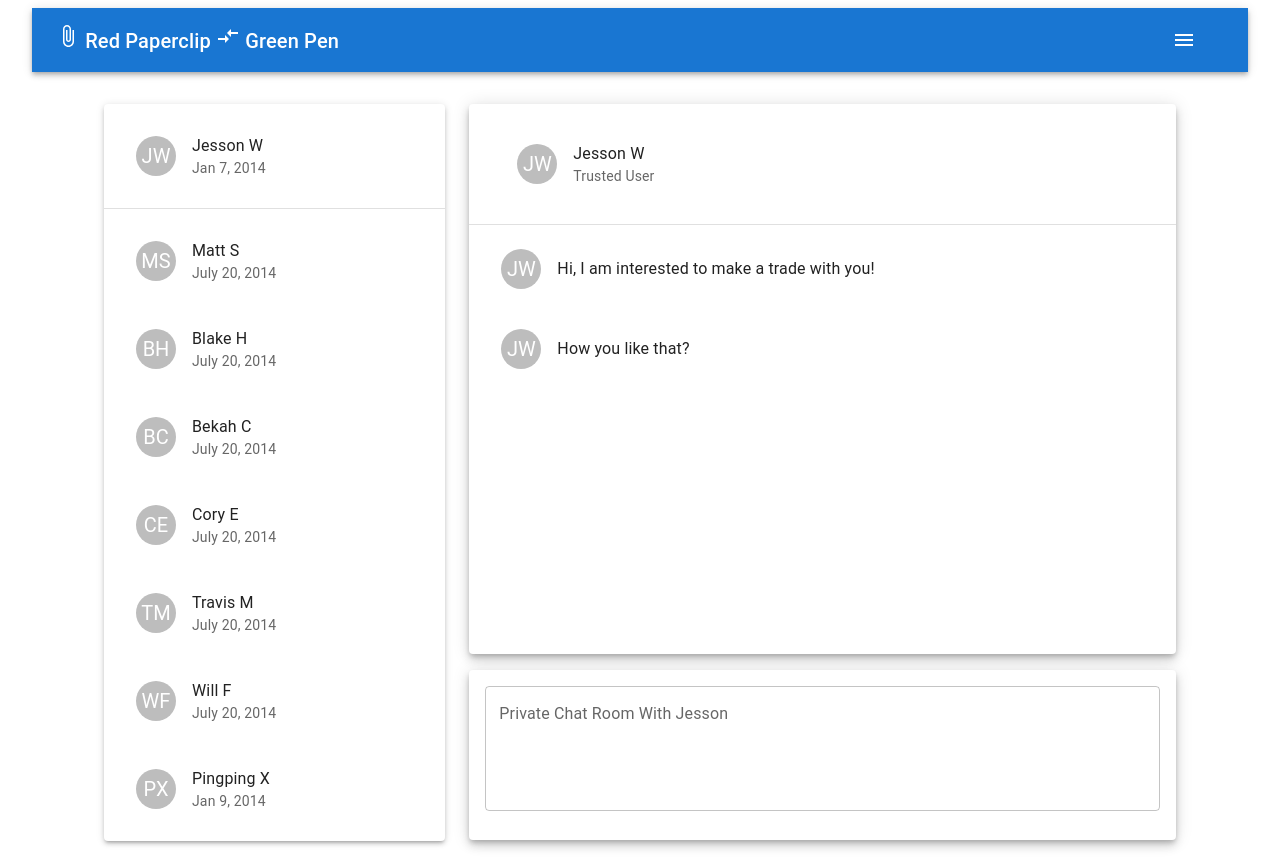
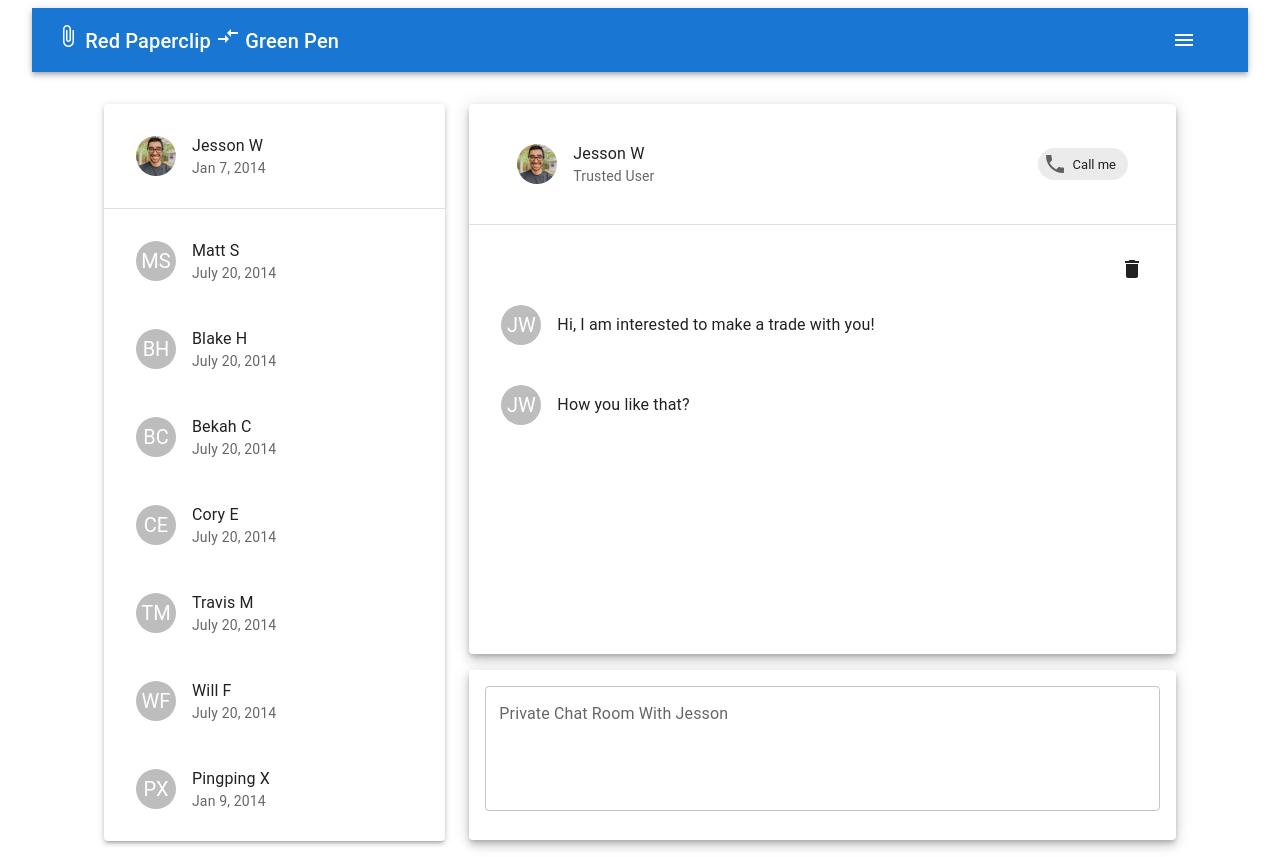
Before and after one commit to hratx-blue-ocean/red-paperclip, a React app: page /chat in a window 1280 px wide. Built offline with nearby package versions, Linux system fonts and the light colour scheme; the HTML template or start-up script is replaced by a standard one.

Commit message:
added trash icon for deleting current chat

```diff
--- a/client/src/Components/Chat/Chat.js
+++ b/client/src/Components/Chat/Chat.js
@@ -11,7 +11,15 @@ import ListItemButton from "@mui/material/ListItemButton";
 import ListItemText from "@mui/material/ListItemText";
 import Divider from "@mui/material/Divider";
 import Avatar from "@mui/material/Avatar";
+import Button from '@mui/material/Button';
+import Icon from '@mui/material/Icon';
+import MdPhone from '@mui/icons-material/Phone';
+import Chip from '@mui/material/Chip';
+import DeleteIcon from '@mui/icons-material/Delete';
+import { spacing } from '@mui/system';
 
+
+import Jason from './img/Jason.jpg';
 
 export default function BasicList() {
   return (
@@ -26,7 +34,7 @@ export default function BasicList() {
                     <ListItemButton component="a" href="/{username}">
                       <ListItem>
                         <ListItemAvatar>
-                          <Avatar>JW</Avatar>
+                          <Avatar alt="Jesson W" src={Jason} />
                         </ListItemAvatar>
                         <ListItemText
                           primary="Jesson W"
@@ -116,12 +124,13 @@ export default function BasicList() {
                     <ListItemButton component="a" href="/{username}">
                       <ListItem>
                         <ListItemAvatar>
-                          <Avatar>JW</Avatar>
+                          <Avatar alt="Jesson W" src={Jason} />
                         </ListItemAvatar>
                         <ListItemText
                           primary="Jesson W"
                           secondary="Trusted User"
                         />
+                        <Chip icon={<MdPhone />} label="Call me" />
                       </ListItem>
                     </ListItemButton>
                   </ListItem>
@@ -138,6 +147,17 @@ export default function BasicList() {
                     bgcolor: 'background.paper',
                   }}
                 >
+                  <Box
+                    sx={{
+                      display: 'flex',
+                      justifyContent: 'flex-end',
+                      p: 1,
+                      m: 1,
+                      bgcolor: 'background.paper',
+                    }}
+                  >
+                  <DeleteIcon />
+                  </Box>
                   <ListItem>
                     <ListItemAvatar>
                       <Avatar>JW</Avatar>
```
Also changed, not shown: client/src/Components/Chat/img/Jason.jpg (renamed from client/src/Components/Chat/img/Jason.jpeg), client/src/Components/Chat/img/Pingping.jpg (renamed from client/src/Components/Chat/img/Pingping.jpeg), 1 other file (tests, documents, lock files or other folders).
